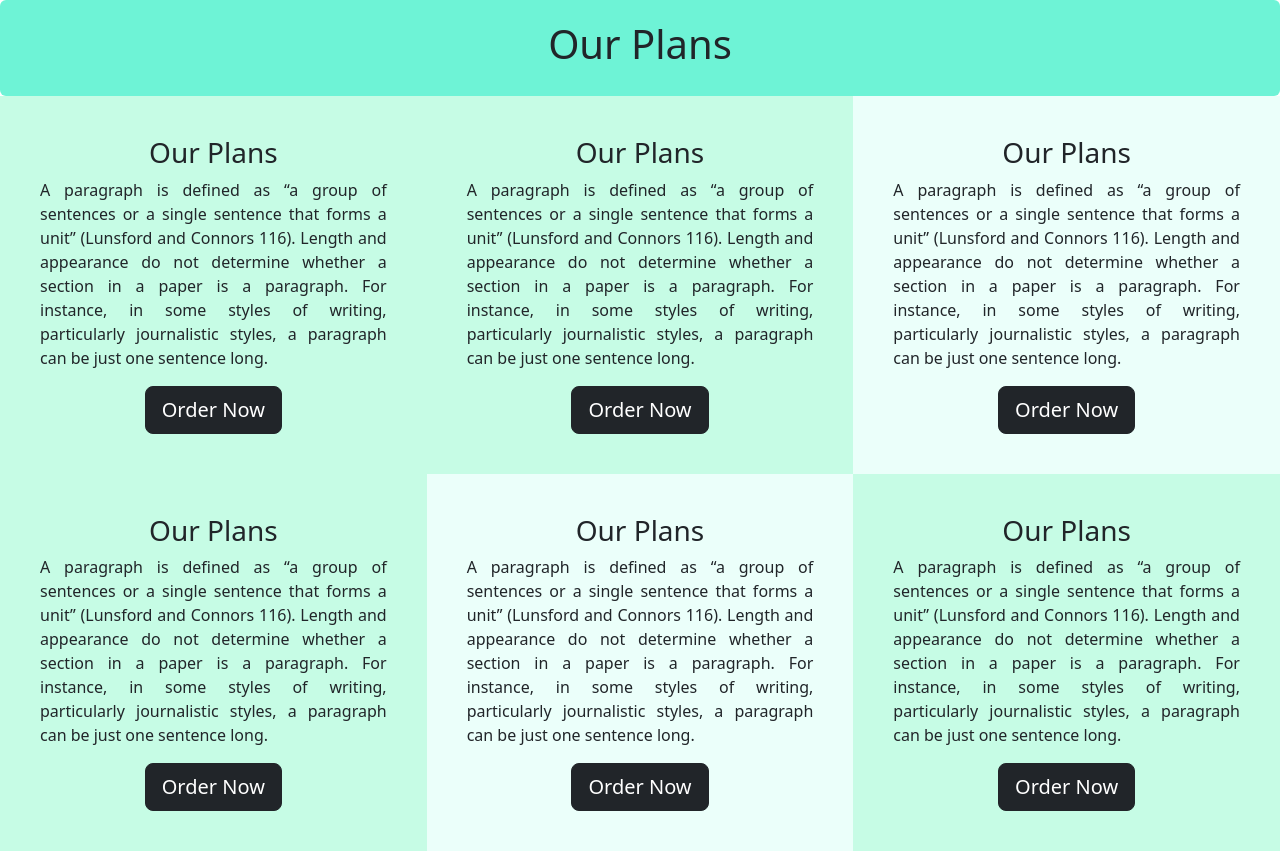
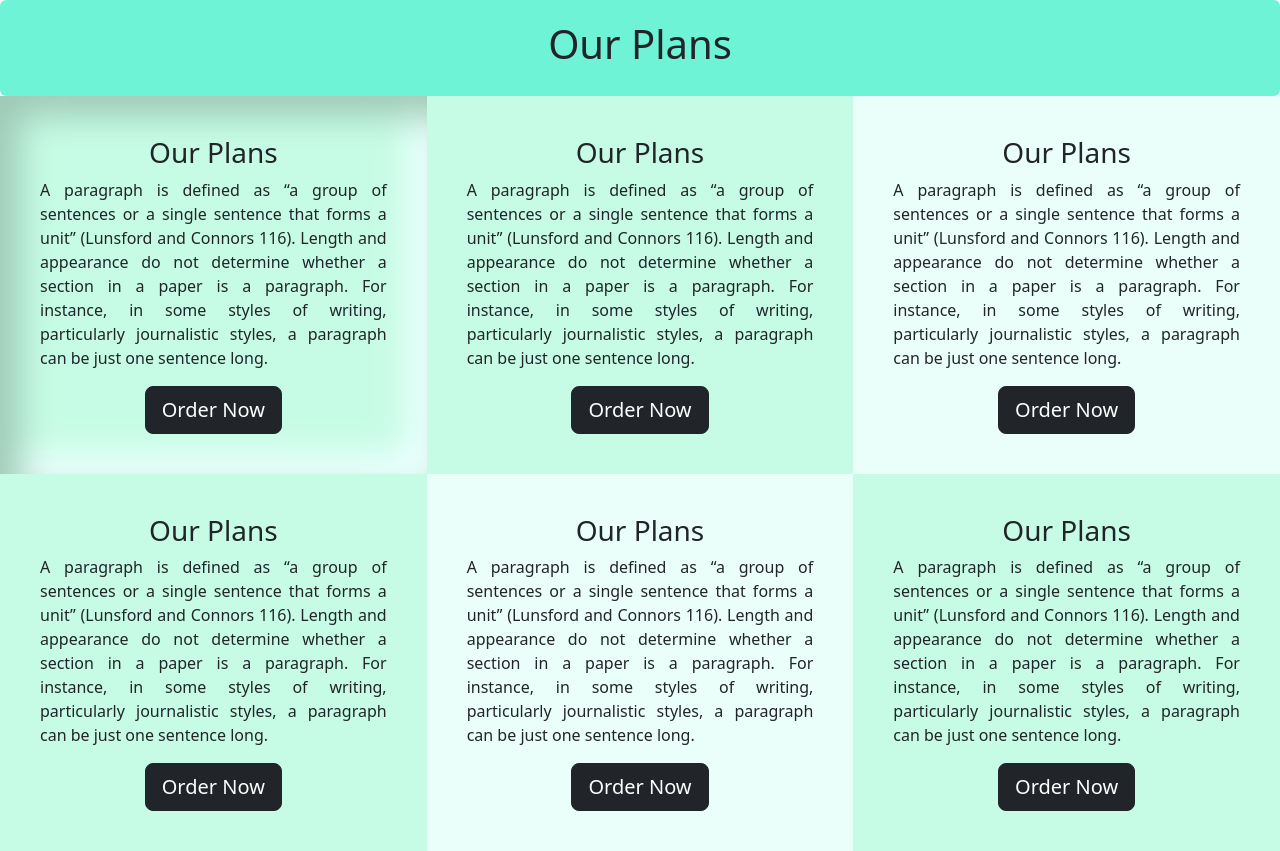
Before and after one commit to DiyRex/TourLance, a PHP site: page /Home.html in a window 1280 px wide, with the pointer over the restyled element. Run offline with PHP 8.4, Linux system fonts and the light colour scheme.

Commit message:
Update style.css

```diff
--- a/styles/style.css
+++ b/styles/style.css
@@ -41,6 +41,10 @@
 }
 .plans .cont:hover{
     background-color: var(--light-green) ;
+    border-radius: 0px;
+background: #C6FCE5;
+box-shadow: inset 20px 20px 34px #9ecab7,
+            inset -20px -20px 34px #eeffff;
 }
 
 .plans .cont p{
```
